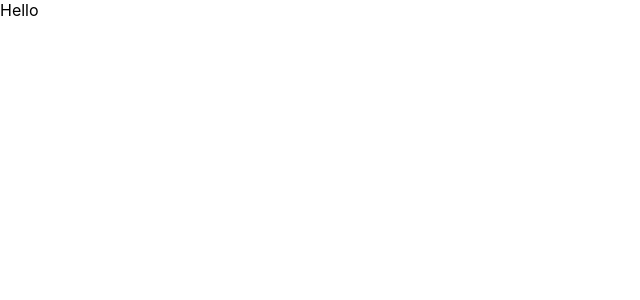
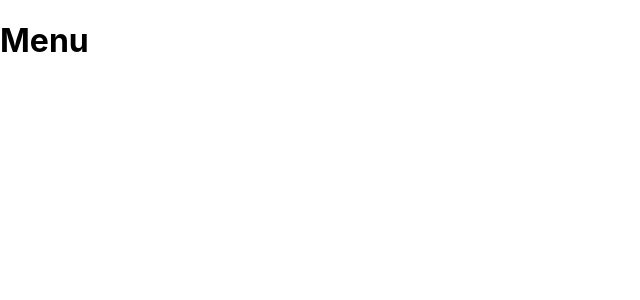
Before and after one commit to ozaki25/home-sharing, a React (Create React App) app: page / in a window 1280 px wide. Shown: the top 300 px of the page, without its empty margins (0-640 px from the left). Built offline with nearby package versions, Linux system fonts and the light colour scheme.

Commit message:
add routing

```diff
--- a/src/App.js
+++ b/src/App.js
@@ -1,7 +1,8 @@
 import React from 'react';
+import Router from 'router';
 
 function App() {
-  return <div className="App">Hello</div>;
+  return <Router />;
 }
 
 export default App;
--- /dev/null
+++ b/src/constants/routes.js
@@ -0,0 +1,9 @@
+const Signin = '/users/signin';
+const Signup = '/users/signup';
+const Menu = '/';
+
+export default {
+  Signin,
+  Signup,
+  Menu,
+};
--- /dev/null
+++ b/src/containers/Menu.js
@@ -0,0 +1,7 @@
+import React from 'react';
+
+function Menu() {
+  return <h1>Menu</h1>;
+}
+
+export default Menu;
--- /dev/null
+++ b/src/containers/Signin.js
@@ -0,0 +1,7 @@
+import React from 'react';
+
+function Signin() {
+  return <h1>Signin</h1>;
+}
+
+export default Signin;
--- /dev/null
+++ b/src/containers/Signup.js
@@ -0,0 +1,7 @@
+import React from 'react';
+
+function Signup() {
+  return <h1>Signup</h1>;
+}
+
+export default Signup;
--- /dev/null
+++ b/src/router/ScrollToTop.js
@@ -0,0 +1,16 @@
+import React from 'react';
+import { withRouter } from 'react-router-dom';
+
+class ScrollToTop extends React.Component {
+  componentDidUpdate(prevProps) {
+    if (this.props.location.pathname !== prevProps.location.pathname) {
+      window.scrollTo(0, 0);
+    }
+  }
+
+  render() {
+    return null;
+  }
+}
+
+export default withRouter(ScrollToTop);
--- /dev/null
+++ b/src/router/index.js
@@ -0,0 +1,24 @@
+import React from 'react';
+import { BrowserRouter, Route, Switch } from 'react-router-dom';
+import ROUTES from 'constants/routes';
+import ScrollToTop from 'router/ScrollToTop';
+import Signin from 'containers/Signin';
+import Signup from 'containers/Signup';
+import Menu from 'containers/Menu';
+
+function Router() {
+  return (
+    <BrowserRouter>
+      <Switch>
+        <>
+          <ScrollToTop />
+          <Route path={ROUTES.Signin} exact component={Signin} />
+          <Route path={ROUTES.Signup} exact component={Signup} />
+          <Route path={ROUTES.Menu} exact component={Menu} />
+        </>
+      </Switch>
+    </BrowserRouter>
+  );
+}
+
+export default Router;
```
